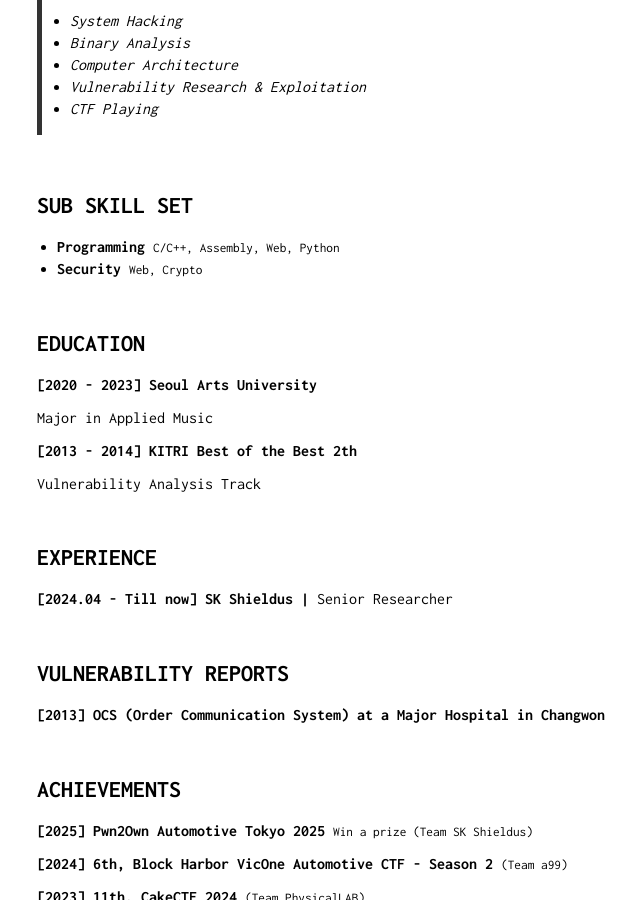
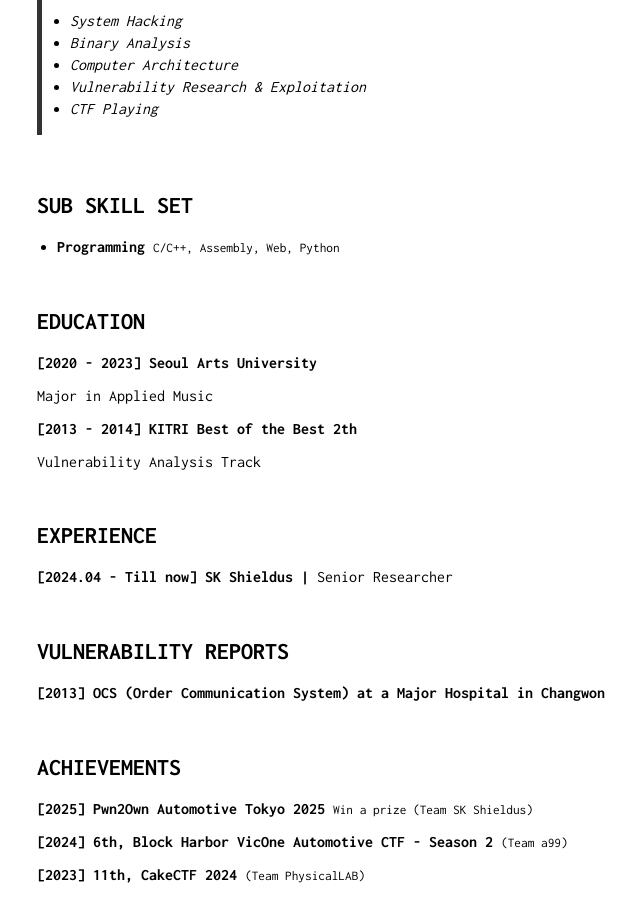
Before and after one commit to Bugeun/bugeun.github.io, a Jekyll site: the page built from index.md, in a window 1280 px wide and 900 px high, scrolled down 434 px. Shown: the whole window, without its empty margins (253-893 px from the left). Built offline with Jekyll 4.4.1, drawn with Linux system fonts in a browser that asks for light colours.

Commit message:
Update index.md

```diff
--- a/index.md
+++ b/index.md
@@ -30,10 +30,6 @@ Vulnerability Researcher
           <li>
             <b>Programming</b>
             <small>C/C++, Assembly, Web, Python</small>
-          </li>
-          <li>
-            <b>Security</b>
-            <small>Web, Crypto</small>
           </li>
         </ul>
 </section>
```
